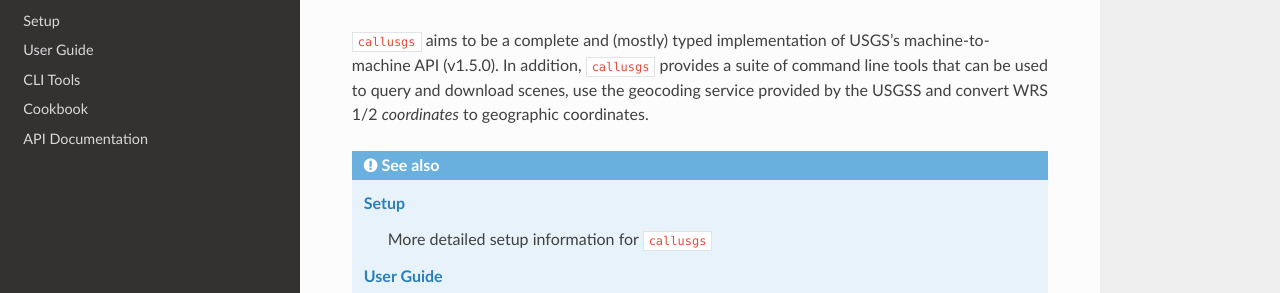
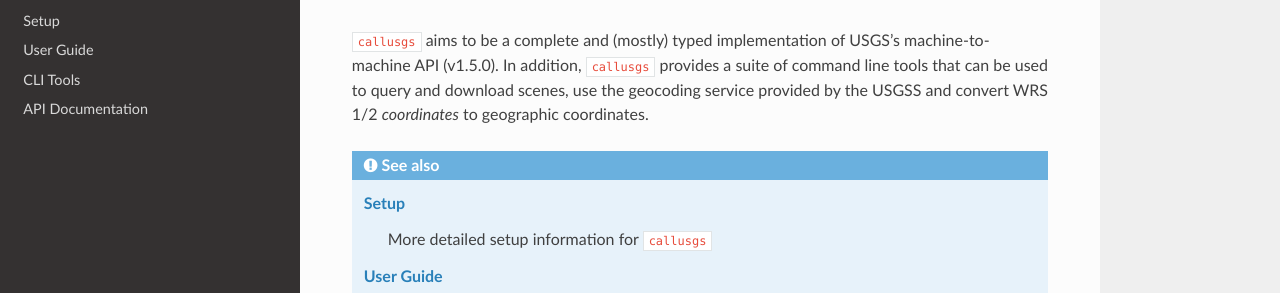
Before and after one commit to Florian-Katerndahl/callusgs, a Sphinx documentation site: the page built from docs/index.rst, in a window 1280 px wide. Shown: the part 131-424 px from the top of the page. Built offline with Sphinx 7.4.7 and the Read the Docs theme 2.0.0, drawn with Linux system fonts in a browser that asks for light colours.

Commit message:
remove cookbook section

```diff
--- a/docs/chapters/cookbook.rst
+++ /dev/null
@@ -1,4 +0,0 @@
-.. _cookbook:
-
-Cookbook
-========
--- a/docs/index.rst
+++ b/docs/index.rst
@@ -24,7 +24,6 @@
    chapters/setup.rst
    User Guide <chapters/user_guide.rst>
    CLI Tools <chapters/cli.rst>
-   chapters/cookbook.rst
    API Documentation <chapters/modules.rst>
 
 
```
